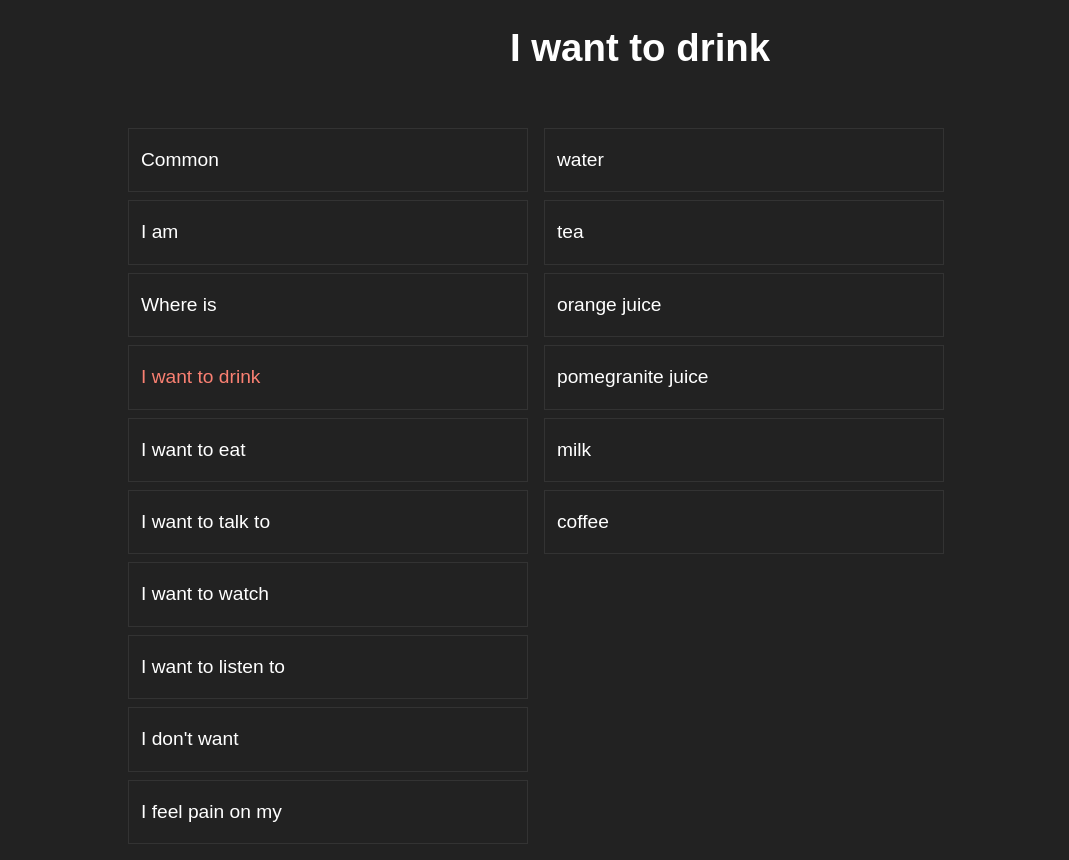
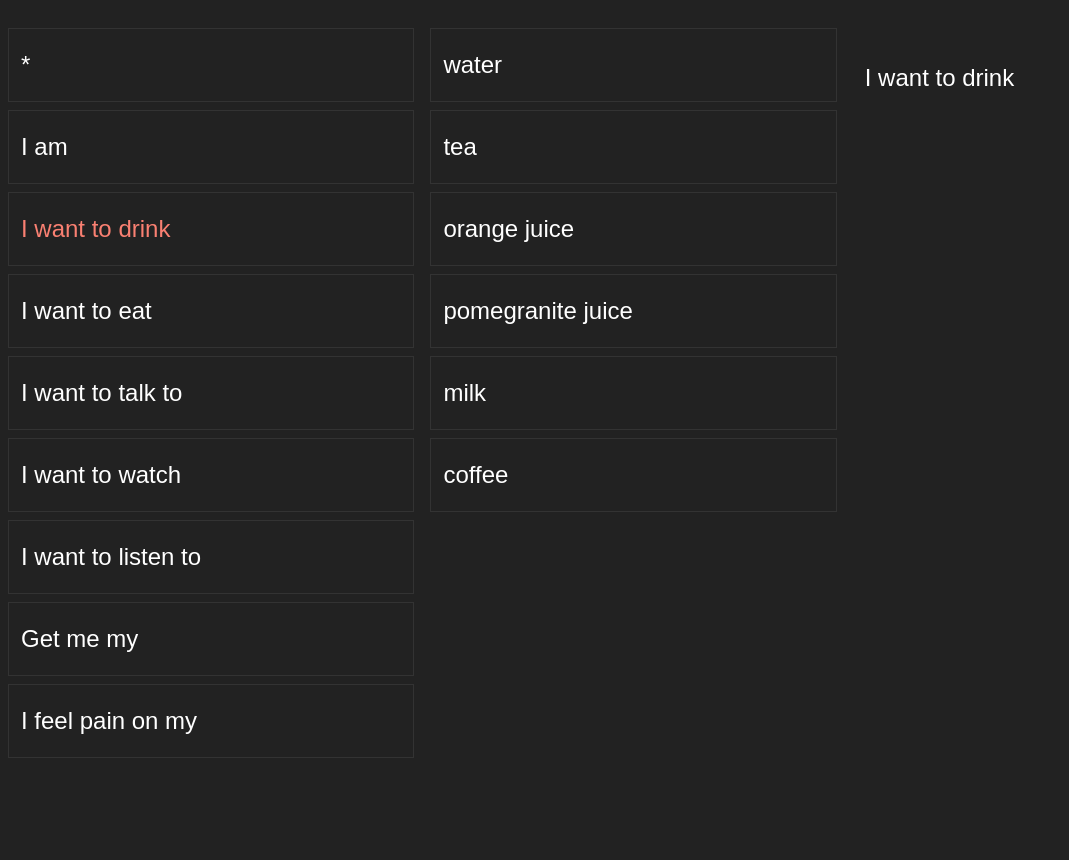
Before and after one commit to dylanharrington/aphasia, a React (Create React App) app: page / in a window 1280 px wide. Both pictures are taken after a click on the element "I want to drink". Shown: the top 860 px of the page, without its empty margins (0-1069 px from the left). After the commit the page ends 800 px from the top, so only its background shows below. Built offline with nearby package versions, Linux system fonts and the light colour scheme.

Commit message:
latest tweaks

```diff
--- a/src/App.css
+++ b/src/App.css
@@ -1,15 +1,7 @@
 body {
   background: #222;
   color: white;
-  font-size: 1.5vw;
-}
-
-body h1 {
-  position: absolute;
-  text-align: center;
-  left: 0;
-  right: 0;
-  top: 0;
+  font-size: 1.5em;
 }
 
 .App {
@@ -17,15 +9,18 @@ body h1 {
 }
 
 .Container {
-  padding: 120px;
+  margin-top: 20px;
 }
 
 .Container > div {
-  min-width: 40%;
+  width: 33%;
   vertical-align: top;
   display: inline-block;
 }
 
+.Container > div > p{
+  padding: 20px;
+}
 
 .App--item {
   border: 1px solid #333;
--- a/src/App.js
+++ b/src/App.js
@@ -41,20 +41,7 @@ const secondaryList = {
     'Action',
     'Drama',
   ],
-  people: [
-    'Brenda',
-    'Diane',
-    'Dylan',
-    'Harlan',
-    'Holly',
-    'Jimbo',
-    'Jimmy',
-    'Kim',
-    'Larry',
-    'Rex',
-    'Shali',
-    'Vicky',
-  ],
+  people: ['Dylan', 'Harlan', 'Holly', 'Kim', 'Larry', 'Shali'],
   feelings: ['happy 😄', 'sad ☹️', 'sleepy😴', 'hungry 🍱'],
   clothing: ['shirt', 'pants', 'underwear', 'socks'],
   food: [
@@ -65,8 +52,6 @@ const secondaryList = {
     'bananas',
     'salad',
     'vegetables',
-    'salt',
-    'pepper',
     'dessert',
     'eggs',
   ],
@@ -81,16 +66,12 @@ const secondaryList = {
 };
 const primaryList = [
   {
-    text: 'Common',
+    text: '*',
     allows: [secondaryList.common],
   },
   {
     text: 'I am',
     allows: [secondaryList.feelings],
-  },
-  {
-    text: 'Where is',
-    allows: [secondaryList.people, secondaryList.stuff],
   },
   {
     text: 'I want to drink',
@@ -113,8 +94,8 @@ const primaryList = [
     allows: [secondaryList.music],
   },
   {
-    text: "I don't want",
-    allows: [secondaryList.food],
+    text: 'Get me my',
+    allows: [secondaryList.stuff],
   },
   {
     text: 'I feel pain on my',
@@ -136,11 +117,6 @@ class App extends Component<
     const {primarySelection, secondaryText} = this.state;
     return (
       <div className="App">
-        {primarySelection != null && (
-          <h1>
-            {primarySelection.text} {secondaryText}
-          </h1>
-        )}
         <div className="Container">
           <div>
             {primaryList.map(item => (
@@ -183,6 +159,14 @@ class App extends Component<
                 ))}
             </div>
           )}
+
+          {primarySelection != null && (
+            <div>
+              <p>
+                {primarySelection.text} {secondaryText}
+              </p>
+            </div>
+          )}
         </div>
       </div>
     );
```
